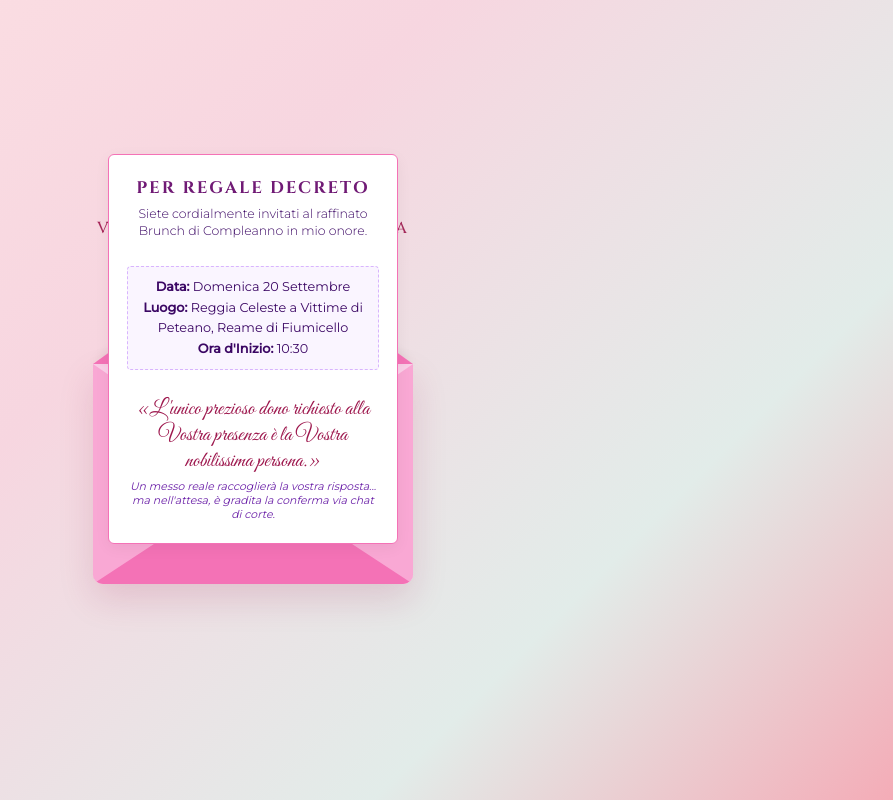
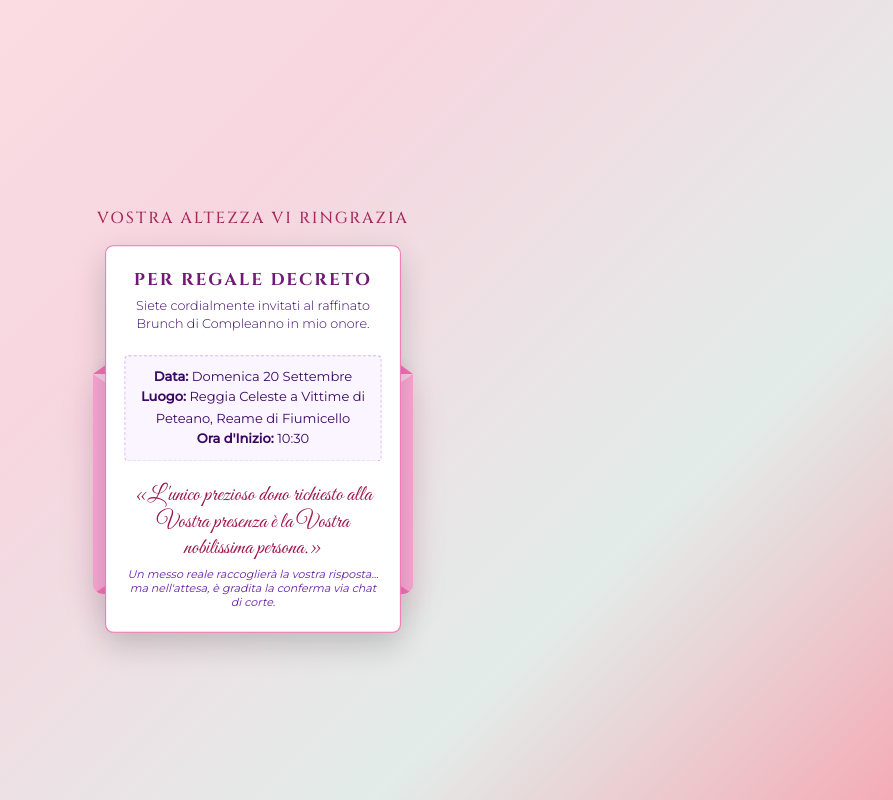
Before and after one commit to Silica11/invito-brunch, a plain HTML site: page index.html in a window 1280 px wide. Both pictures are taken after a click on the element 640 px from the left and 473 px from the top of the page. Shown: the whole page, without its empty margins (387-1280 px from the left). Drawn offline with Linux system fonts and the light colour scheme.

Commit message:
Update index.html

```diff
--- a/index.html
+++ b/index.html
@@ -53,7 +53,7 @@
       position: relative;
       width: 320px;
       height: 220px;
-      margin-top: 100px;
+      margin-top: 120px;
     }
 
     .envelope-wrapper {
@@ -78,12 +78,12 @@
       border-right: 160px solid transparent;
       border-top: 115px solid var(--flap-color);
       transform-origin: top;
-      transition: transform 0.6s ease-in-out 0.2s, z-index 0.2s 0.2s;
-      z-index: 4;
+      transition: transform 0.5s ease-in-out, z-index 0.2s;
+      z-index: 5;
       filter: drop-shadow(0 2px 4px rgba(0,0,0,0.06));
     }
 
-    /* Tasche frontali che nascondono la lettera al 100% */
+    /* Tasche frontali che contengono la lettera */
     .pocket-left {
       position: absolute;
       bottom: 0;
@@ -94,7 +94,7 @@
       border-top: 110px solid transparent;
       border-bottom: 110px solid var(--pocket-color);
       border-bottom-left-radius: 10px;
-      z-index: 3;
+      z-index: 4;
     }
 
     .pocket-right {
@@ -107,7 +107,7 @@
       border-top: 110px solid transparent;
       border-bottom: 110px solid var(--pocket-color);
       border-bottom-right-radius: 10px;
-      z-index: 3;
+      z-index: 4;
     }
 
     .pocket-bottom {
@@ -121,7 +121,7 @@
       border-bottom: 105px solid #f472b6;
       border-bottom-left-radius: 10px;
       border-bottom-right-radius: 10px;
-      z-index: 3;
+      z-index: 4;
     }
 
     /* Sigillo in Ceralacca Realistico con Fiocco */
@@ -132,8 +132,8 @@
       transform: translateX(-50%);
       width: 58px;
       height: 58px;
-      z-index: 5;
-      transition: opacity 0.4s ease, transform 0.4s ease;
+      z-index: 6;
+      transition: opacity 0.3s ease, transform 0.3s ease;
       filter: drop-shadow(0 4px 6px rgba(0,0,0,0.25));
     }
 
@@ -145,16 +145,20 @@
     /* Il Biglietto d'Invito */
     .letter {
       position: absolute;
-      top: 0;
+      top: 5px;
       left: 15px;
       width: 290px;
-      height: 205px;
+      height: 200px;
       background: #ffffff;
-      border-radius: 6px;
+      border-radius: 8px;
       padding: 22px 18px;
       text-align: center;
-      box-shadow: 0 4px 15px rgba(0,0,0,0.05);
-      transition: transform 0.8s ease-in-out, z-index 0.1s ease 0.4s;
+      box-shadow: 0 4px 15px rgba(0,0,0,0.08);
+      /* Animazione a due fasi: prima sale verticalmente, poi passa sopra la busta */
+      transition: transform 0.7s cubic-bezier(0.4, 0, 0.2, 1) 0.3s,
+                  height 0.7s cubic-bezier(0.4, 0, 0.2, 1) 0.3s,
+                  z-index 0.1s linear 0.5s,
+                  box-shadow 0.5s ease 0.5s;
       z-index: 2; /* Inizialmente dentro la busta */
       display: flex;
       flex-direction: column;
@@ -203,23 +207,24 @@
       font-style: italic;
     }
 
-    /* APERTURA ANIMATA */
+    /* APERTURA ANIMATED LIKE STOCK VIDEO */
     .envelope-wrapper.open .flap {
       transform: rotateX(180deg);
-      z-index: 1;
+      z-index: 1; /* Il lembo aperto va dietro il corpo della busta */
     }
 
     .envelope-wrapper.open .wax-seal {
       opacity: 0;
-      transform: translateX(-50%) scale(0.4);
+      transform: translateX(-50%) scale(0.3);
       pointer-events: none;
     }
 
     .envelope-wrapper.open .letter {
-      /* Scivola verso l'alto ed esce dalla busta */
-      transform: translateY(-210px);
-      height: 390px;
-      z-index: 10; /* Va in primissimo piano */
+      /* Scivola completamente verso l'alto rendendosi visibile ed ingrandendosi */
+      transform: translateY(-130px) scale(1.02);
+      height: 380px;
+      z-index: 10; /* Passa sopra a tutti i componenti della busta */
+      box-shadow: 0 12px 30px rgba(0,0,0,0.18);
     }
 
     /* Brillantini Magici */
```
